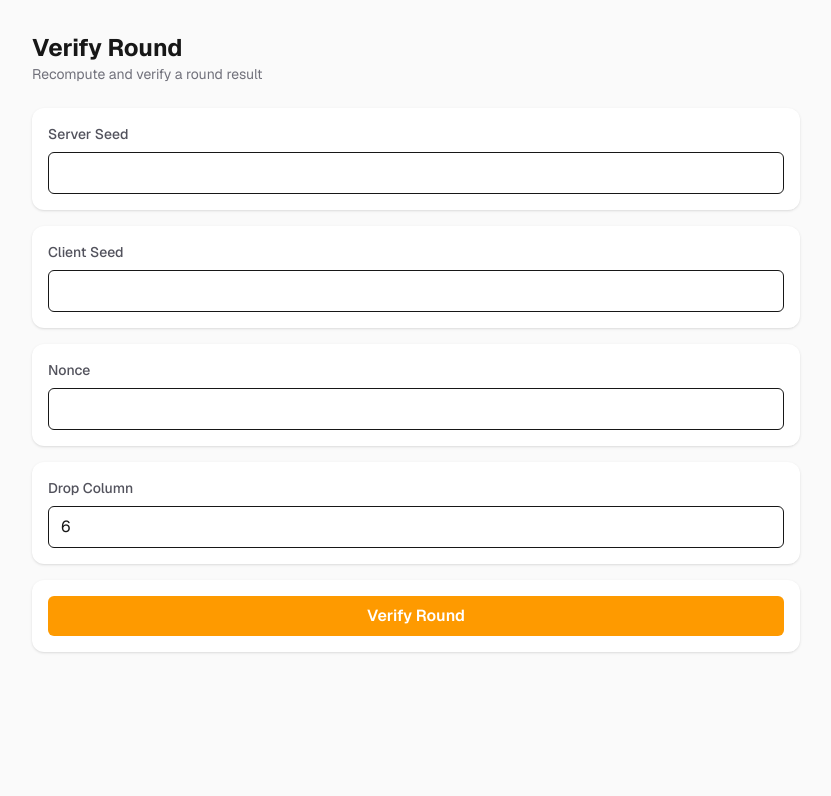
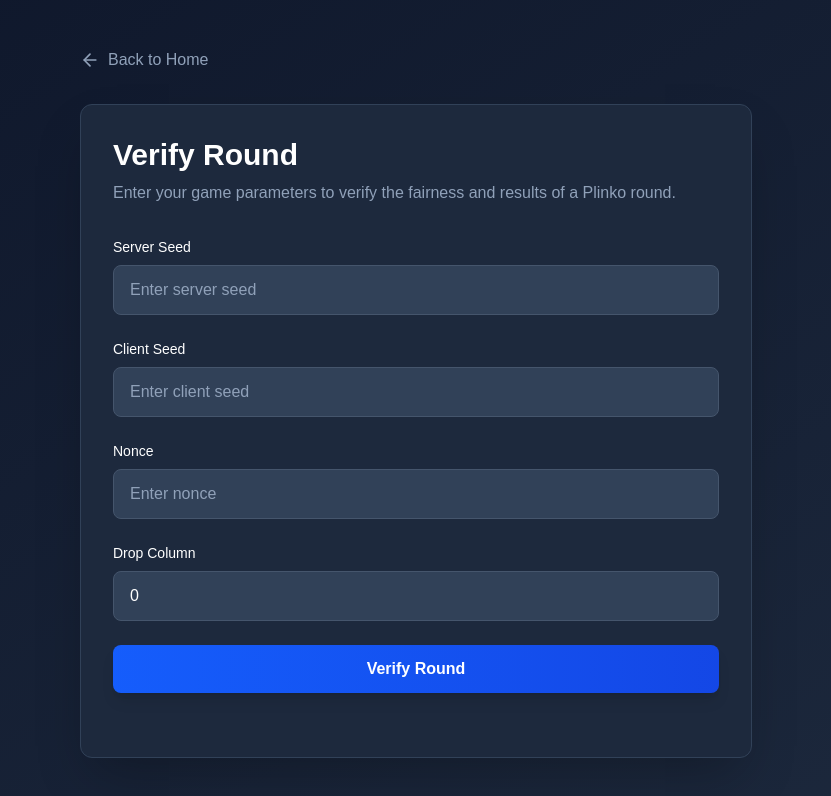
Before and after one commit to Sahidkhan05/plinko-lab, a Next.js app: page /verify in a window 1280 px wide. Shown: the top 796 px of the page, without its empty margins (224-1055 px from the left). Built offline with nearby package versions, Linux system fonts and the light colour scheme.

Commit message:
Add verifier page and complete frontend

```diff
--- a/app/verify/page.tsx
+++ b/app/verify/page.tsx
@@ -1,99 +1,307 @@
 "use client";
 
-import React, { useState } from "react";
+import { useState } from "react";
+import Link from "next/link";
+import { ArrowLeft, Loader2, CheckCircle, AlertCircle } from "lucide-react";
+
+interface VerificationResponse {
+  commitHex: string;
+  pegMapHash: string;
+  binIndex: number;
+  path: number[];
+}
 
 export default function VerifyPage() {
-  const [serverSeed, setServerSeed] = useState("");
-  const [clientSeed, setClientSeed] = useState("");
-  const [nonce, setNonce] = useState("");
-  const [dropColumn, setDropColumn] = useState<number>(6);
+  const [formData, setFormData] = useState({
+    serverSeed: "",
+    clientSeed: "",
+    nonce: "",
+    dropColumn: 0,
+  });
+
   const [loading, setLoading] = useState(false);
-  const [result, setResult] = useState<null | {
-    commitHex: string;
-    combinedSeed: string;
-    pegMapHash: string;
-    binIndex: number;
-    path: ("L" | "R")[];
-  }>(null);
+  const [error, setError] = useState<string | null>(null);
+  const [response, setResponse] = useState<VerificationResponse | null>(null);
+  const [submitted, setSubmitted] = useState(false);
 
-  async function handleVerify() {
+  const handleInputChange = (
+    e: React.ChangeEvent<HTMLInputElement | HTMLTextAreaElement>
+  ) => {
+    const { name, value } = e.target;
+    setFormData((prev) => ({
+      ...prev,
+      [name]:
+        name === "dropColumn"
+          ? value === ""
+            ? 0
+            : Math.max(0, parseInt(value, 10))
+          : value,
+    }));
+  };
+
+  const handleSubmit = async (e: React.FormEvent<HTMLFormElement>) => {
+    e.preventDefault();
     setLoading(true);
-    setResult(null);
+    setError(null);
+    setResponse(null);
+    setSubmitted(false);
 
     try {
+      const requestBody = {
+        serverSeed: formData.serverSeed,
+        clientSeed: formData.clientSeed,
+        nonce: formData.nonce,
+        dropColumn: Number(formData.dropColumn),
+      };
+
       const res = await fetch("/api/verify", {
         method: "POST",
-        headers: { "Content-Type": "application/json" },
-        body: JSON.stringify({ serverSeed, clientSeed, nonce, dropColumn }),
+        headers: {
+          "Content-Type": "application/json",
+        },
+        body: JSON.stringify(requestBody),
       });
 
       if (!res.ok) {
-        const err = await res.json().catch(() => ({}));
-        throw new Error(err?.error || "Verify failed");
+        const errorData = await res.json();
+        throw new Error(
+          errorData.error || `HTTP Error: ${res.status}`
+        );
       }
 
-      const data = await res.json();
-
-      setResult({
-        commitHex: data.commitHex,
-        combinedSeed: data.combinedSeed,
-        pegMapHash: data.pegMapHash,
-        binIndex: data.binIndex,
-        path: data.path,
-      });
-    } catch (e) {
-      console.error(e);
-      alert((e as Error).message || "Error");
+      const data: VerificationResponse = await res.json();
+      setResponse(data);
+      setSubmitted(true);
+    } catch (err) {
+      const errorMessage =
+        err instanceof Error ? err.message : "An unknown error occurred";
+      setError(errorMessage);
     } finally {
       setLoading(false);
     }
-  }
+  };
 
   return (
-    <div className="min-h-screen bg-zinc-50 p-8 font-sans">
-      <div className="max-w-3xl mx-auto">
-        <header className="mb-6">
-          <h1 className="text-2xl font-bold">Verify Round</h1>
-          <p className="text-sm text-zinc-500">Recompute and verify a round result</p>
-        </header>
+    <main className="min-h-screen bg-gradient-to-br from-slate-900 to-slate-800 p-4 py-12">
+      <div className="max-w-2xl mx-auto">
+        {/* Header with navigation */}
+        <div className="mb-8 flex items-center">
+          <Link
+            href="/"
+            className="inline-flex items-center gap-2 text-slate-400 hover:text-white transition-colors group"
+          >
+            <ArrowLeft className="w-5 h-5 group-hover:-translate-x-1 transition-transform" />
+            <span>Back to Home</span>
+          </Link>
+        </div>
 
-        <div className="grid grid-cols-1 gap-4">
-          <div className="p-4 bg-white rounded-xl shadow">
-            <label className="block text-sm font-medium text-zinc-600">Server Seed</label>
-            <input className="mt-2 w-full rounded-md border px-3 py-2" value={serverSeed} onChange={(e) => setServerSeed(e.target.value)} />
-          </div>
+        {/* Main card */}
+        <div className="bg-slate-800 rounded-xl shadow-2xl p-8 border border-slate-700">
+          <h1 className="text-3xl font-bold text-white mb-2">Verify Round</h1>
+          <p className="text-slate-400 mb-8">
+            Enter your game parameters to verify the fairness and results of a
+            Plinko round.
+          </p>
 
-          <div className="p-4 bg-white rounded-xl shadow">
-            <label className="block text-sm font-medium text-zinc-600">Client Seed</label>
-            <input className="mt-2 w-full rounded-md border px-3 py-2" value={clientSeed} onChange={(e) => setClientSeed(e.target.value)} />
-          </div>
+          {/* Form */}
+          <form onSubmit={handleSubmit} className="space-y-6 mb-8">
+            {/* Server Seed */}
+            <div>
+              <label
+                htmlFor="serverSeed"
+                className="block text-sm font-medium text-white mb-2"
+              >
+                Server Seed
+              </label>
+              <input
+                id="serverSeed"
+                name="serverSeed"
+                type="text"
+                value={formData.serverSeed}
+                onChange={handleInputChange}
+                placeholder="Enter server seed"
+                required
+                className="w-full px-4 py-3 bg-slate-700 border border-slate-600 rounded-lg text-white placeholder-slate-400 focus:outline-none focus:ring-2 focus:ring-blue-500 focus:border-transparent transition"
+              />
+            </div>
 
-          <div className="p-4 bg-white rounded-xl shadow">
-            <label className="block text-sm font-medium text-zinc-600">Nonce</label>
-            <input className="mt-2 w-full rounded-md border px-3 py-2" value={nonce} onChange={(e) => setNonce(e.target.value)} />
-          </div>
+            {/* Client Seed */}
+            <div>
+              <label
+                htmlFor="clientSeed"
+                className="block text-sm font-medium text-white mb-2"
+              >
+                Client Seed
+              </label>
+              <input
+                id="clientSeed"
+                name="clientSeed"
+                type="text"
+                value={formData.clientSeed}
+                onChange={handleInputChange}
+                placeholder="Enter client seed"
+                required
+                className="w-full px-4 py-3 bg-slate-700 border border-slate-600 rounded-lg text-white placeholder-slate-400 focus:outline-none focus:ring-2 focus:ring-blue-500 focus:border-transparent transition"
+              />
+            </div>
 
-          <div className="p-4 bg-white rounded-xl shadow">
-            <label className="block text-sm font-medium text-zinc-600">Drop Column</label>
-            <input type="number" className="mt-2 w-full rounded-md border px-3 py-2" value={dropColumn} onChange={(e) => setDropColumn(Number(e.target.value))} />
-          </div>
+            {/* Nonce */}
+            <div>
+              <label
+                htmlFor="nonce"
+                className="block text-sm font-medium text-white mb-2"
+              >
+                Nonce
+              </label>
+              <input
+                id="nonce"
+                name="nonce"
+                type="text"
+                value={formData.nonce}
+                onChange={handleInputChange}
+                placeholder="Enter nonce"
+                required
+                className="w-full px-4 py-3 bg-slate-700 border border-slate-600 rounded-lg text-white placeholder-slate-400 focus:outline-none focus:ring-2 focus:ring-blue-500 focus:border-transparent transition"
+              />
+            </div>
 
-          <div className="p-4 bg-white rounded-xl shadow">
-            <button onClick={handleVerify} disabled={loading} className="w-full rounded-md bg-amber-500 px-4 py-2 font-semibold text-white hover:bg-amber-600">
-              {loading ? "Verifying..." : "Verify Round"}
+            {/* Drop Column */}
+            <div>
+              <label
+                htmlFor="dropColumn"
+                className="block text-sm font-medium text-white mb-2"
+              >
+                Drop Column
+              </label>
+              <input
+                id="dropColumn"
+                name="dropColumn"
+                type="number"
+                min="0"
+                value={formData.dropColumn}
+                onChange={handleInputChange}
+                placeholder="0"
+                className="w-full px-4 py-3 bg-slate-700 border border-slate-600 rounded-lg text-white placeholder-slate-400 focus:outline-none focus:ring-2 focus:ring-blue-500 focus:border-transparent transition"
+              />
+            </div>
+
+            {/* Submit Button */}
+            <button
+              type="submit"
+              disabled={loading}
+              className="w-full px-6 py-3 bg-gradient-to-r from-blue-600 to-blue-700 hover:from-blue-700 hover:to-blue-800 disabled:from-slate-600 disabled:to-slate-700 disabled:cursor-not-allowed text-white font-semibold rounded-lg transition-all duration-200 flex items-center justify-center gap-2 shadow-lg hover:shadow-xl"
+            >
+              {loading ? (
+                <>
+                  <Loader2 className="w-5 h-5 animate-spin" />
+                  <span>Verifying...</span>
+                </>
+              ) : (
+                <span>Verify Round</span>
+              )}
             </button>
-          </div>
+          </form>
 
-          {result && (
-            <div className="p-4 bg-white rounded-xl shadow">
-              <div className="text-sm text-zinc-600">Commit Hex: <div className="break-words text-xs text-zinc-500">{result.commitHex}</div></div>
-              <div className="mt-2 text-sm text-zinc-600">Peg Map Hash: <div className="break-words text-xs text-zinc-500">{result.pegMapHash}</div></div>
-              <div className="mt-2 text-sm text-zinc-600">Bin Index: <span className="ml-2">{result.binIndex}</span></div>
-              <div className="mt-2 text-sm text-zinc-600">Path: <div className="text-xs text-zinc-500">{result.path.join("")}</div></div>
+          {/* Error State */}
+          {error && !loading && (
+            <div className="mb-8 p-4 bg-red-500/10 border border-red-500/50 rounded-lg flex gap-3">
+              <AlertCircle className="w-5 h-5 text-red-500 flex-shrink-0 mt-0.5" />
+              <div>
+                <h3 className="font-semibold text-red-500 mb-1">
+                  Verification Failed
+                </h3>
+                <p className="text-red-400 text-sm">{error}</p>
+              </div>
+            </div>
+          )}
+
+          {/* Success State - Response Display */}
+          {response && submitted && !loading && (
+            <div className="space-y-4">
+              <div className="p-4 bg-green-500/10 border border-green-500/50 rounded-lg flex gap-3 mb-6">
+                <CheckCircle className="w-5 h-5 text-green-500 flex-shrink-0 mt-0.5" />
+                <div>
+                  <h3 className="font-semibold text-green-500">
+                    Verification Successful
+                  </h3>
+                  <p className="text-green-400 text-sm">
+                    Round parameters verified successfully.
+                  </p>
+                </div>
+              </div>
+
+              {/* Response Details Cards */}
+              <div className="grid grid-cols-1 md:grid-cols-2 gap-4">
+                {/* Commit Hex */}
+                <div className="bg-slate-700/50 rounded-lg p-4 border border-slate-600">
+                  <p className="text-sm text-slate-400 font-medium mb-2">
+                    Commit Hex
+                  </p>
+                  <p className="text-white font-mono text-sm break-all">
+                    {response.commitHex}
+                  </p>
+                </div>
+
+                {/* Peg Map Hash */}
+                <div className="bg-slate-700/50 rounded-lg p-4 border border-slate-600">
+                  <p className="text-sm text-slate-400 font-medium mb-2">
+                    Peg Map Hash
+                  </p>
+                  <p className="text-white font-mono text-sm break-all">
+                    {response.pegMapHash}
+                  </p>
+                </div>
+
+                {/* Bin Index */}
+                <div className="bg-slate-700/50 rounded-lg p-4 border border-slate-600">
+                  <p className="text-sm text-slate-400 font-medium mb-2">
+                    Bin Index
+                  </p>
+                  <p className="text-white font-mono text-sm font-bold text-lg">
+                    {response.binIndex}
+                  </p>
+                </div>
+
+                {/* Path */}
+                <div className="bg-slate-700/50 rounded-lg p-4 border border-slate-600">
+                  <p className="text-sm text-slate-400 font-medium mb-2">
+                    Path
+                  </p>
+                  <p className="text-white font-mono text-sm break-all">
+                    [{response.path.join(", ")}]
+                  </p>
+                </div>
+              </div>
+
+              {/* Action Buttons */}
+              <div className="flex gap-3 mt-6 pt-6 border-t border-slate-700">
+                <button
+                  onClick={() => {
+                    setFormData({
+                      serverSeed: "",
+                      clientSeed: "",
+                      nonce: "",
+                      dropColumn: 0,
+                    });
+                    setResponse(null);
+                    setError(null);
+                    setSubmitted(false);
+                  }}
+                  className="flex-1 px-4 py-2 bg-slate-700 hover:bg-slate-600 text-white font-medium rounded-lg transition-colors"
+                >
+                  Verify Another
+                </button>
+                <Link
+                  href="/"
+                  className="flex-1 px-4 py-2 bg-blue-600 hover:bg-blue-700 text-white font-medium rounded-lg transition-colors text-center"
+                >
+                  Back to Home
+                </Link>
+              </div>
             </div>
           )}
         </div>
       </div>
-    </div>
+    </main>
   );
 }
--- a/package.json
+++ b/package.json
@@ -10,6 +10,7 @@
   },
   "dependencies": {
     "@prisma/client": "^6.16.2",
+    "lucide-react": "^1.17.0",
     "next": "16.2.7",
     "prisma": "^6.16.2",
     "react": "19.2.4",
```
Also changed, not shown: 1 other file (tests, documents, lock files or other folders).
